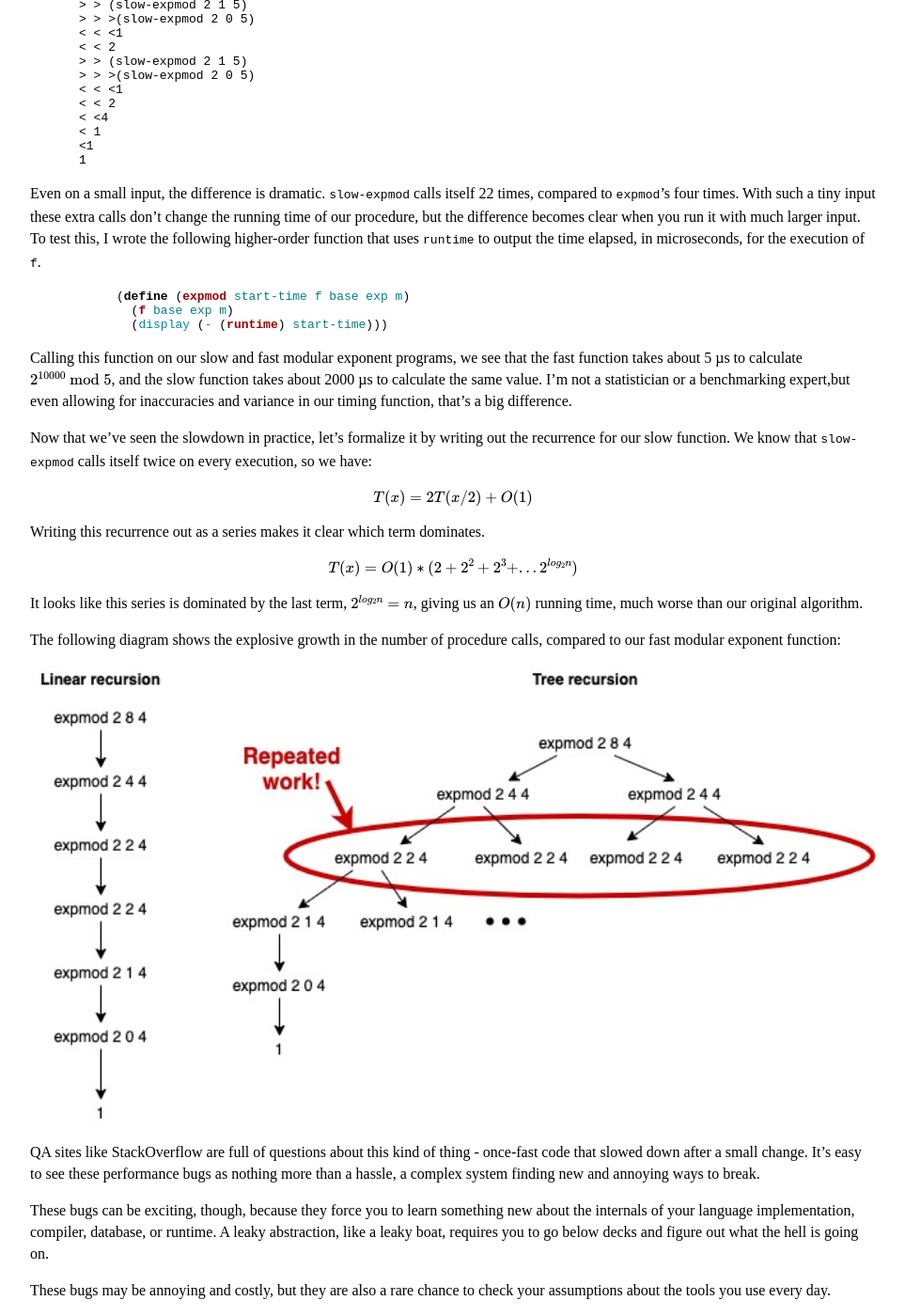
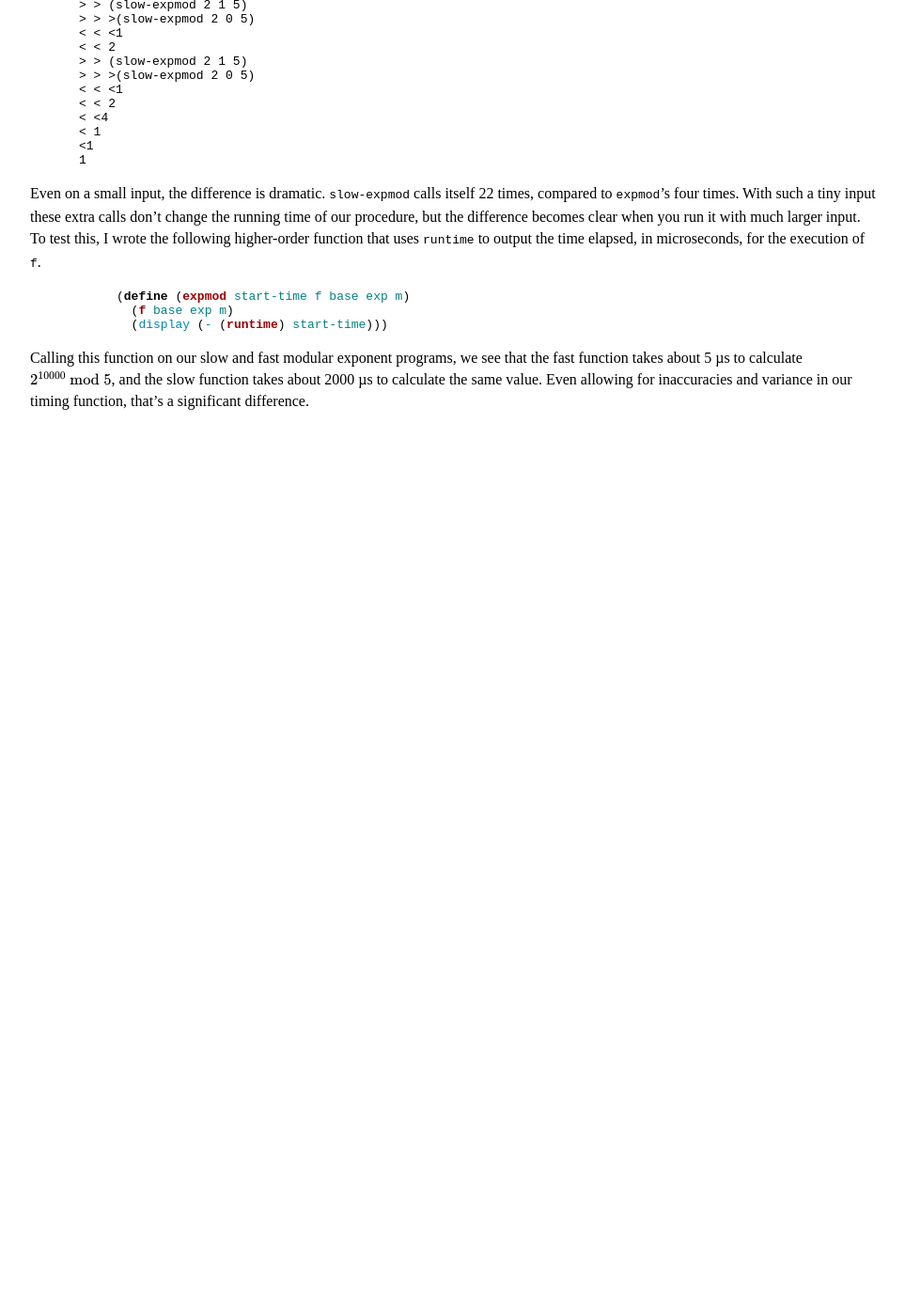
Before and after one commit to coxjonc/coxjonc.github.io, a Jekyll site: the page built from _posts/2020-05-03-fast-modexp-performance.markdown, in a window 1280 px wide and 1400 px high, scrolled down 2082 px. Shown: the whole window at 94% size, without its empty margins (158-1121 px from the left). Built offline with Jekyll 4.4.1, drawn with Linux system fonts in a browser that asks for light colours; formulas are drawn with MathJax 3; after the commit the page ends 2536 px from its top, so only the background shows below that.

Commit message:
Revisions and corrections

```diff
--- a/_posts/2020-05-03-fast-modexp-performance.markdown
+++ b/_posts/2020-05-03-fast-modexp-performance.markdown
@@ -125,28 +125,4 @@ Even on a small input, the difference is dramatic. `slow-expmod` calls itself 22
   (display (- (runtime) start-time)))
 {% endhighlight %}
 
-Calling this function on our slow and fast modular exponent programs, we see that the fast function takes about 5 µs to calculate $2^{10000} \bmod 5$, and the slow function takes about 2000 µs to calculate the same value. I'm not a statistician or a benchmarking expert,but even allowing for inaccuracies and variance in our timing function, that's a big difference.
-
-Now that we've seen the slowdown in practice, let's formalize it by writing out the recurrence for our slow function. We know that `slow-expmod` calls itself twice on every execution, so we have:
-
-$$
-T(x) = 2T(x/2) + O(1)
-$$
-
-Writing this recurrence out as a series makes it clear which term dominates.
-
-$$
-T(x) = O(1) * (2 + 2^2 + 2^3 + ... 2^{log_2n})
-$$
-
-It looks like this series is dominated by the last term, $2^{log_2n} = n$, giving us an $O(n)$ running time, much worse than our original algorithm.
-
-The following diagram shows the explosive growth in the number of procedure calls, compared to our fast modular exponent function:
-
-![Diagram showing linear and recursive procedure call structure](/assets/img/linear-vs-recursive-modexp-perf.jpg)
-
-QA sites like StackOverflow are full of questions about this kind of thing - once-fast code that slowed down after a small change. It's easy to see these performance bugs as nothing more than a hassle, a complex system finding new and annoying ways to break.
-
-These bugs can be exciting, though, because they force you to learn something new about the internals of your language implementation, compiler, database, or runtime. A leaky abstraction, like a leaky boat, requires you to go below decks and figure out what the hell is going on.
-
-These bugs may be annoying and costly, but they are also a rare chance to check your assumptions about the tools you use every day.
+Calling this function on our slow and fast modular exponent programs, we see that the fast function takes about 5 µs to calculate $2^{10000} \bmod 5$, and the slow function takes about 2000 µs to calculate the same value. Even allowing for inaccuracies and variance in our timing function, that's a significant difference.
```
Also changed, not shown: _posts/2020-10-11-closures.markdown (added, +36 -0 lines).
